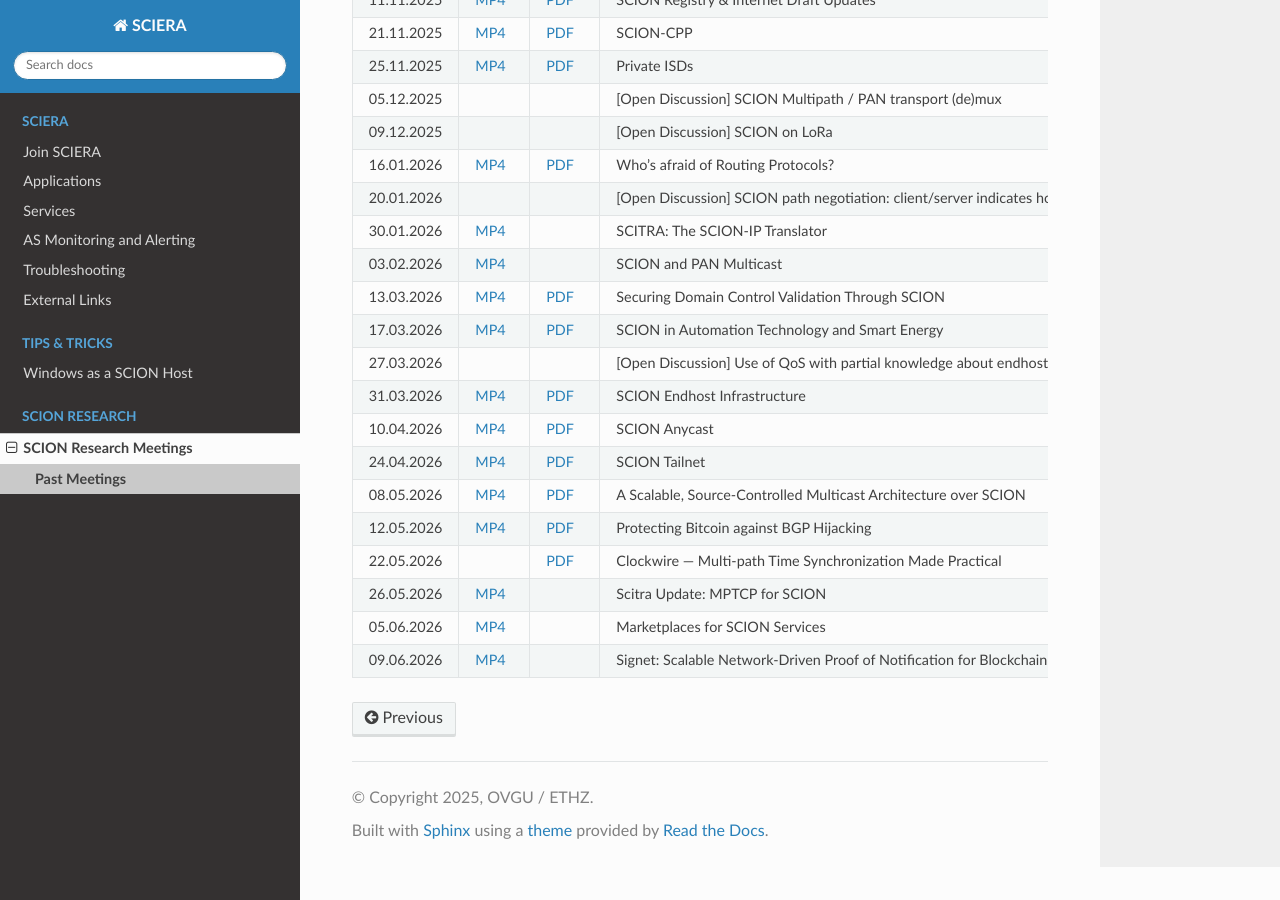
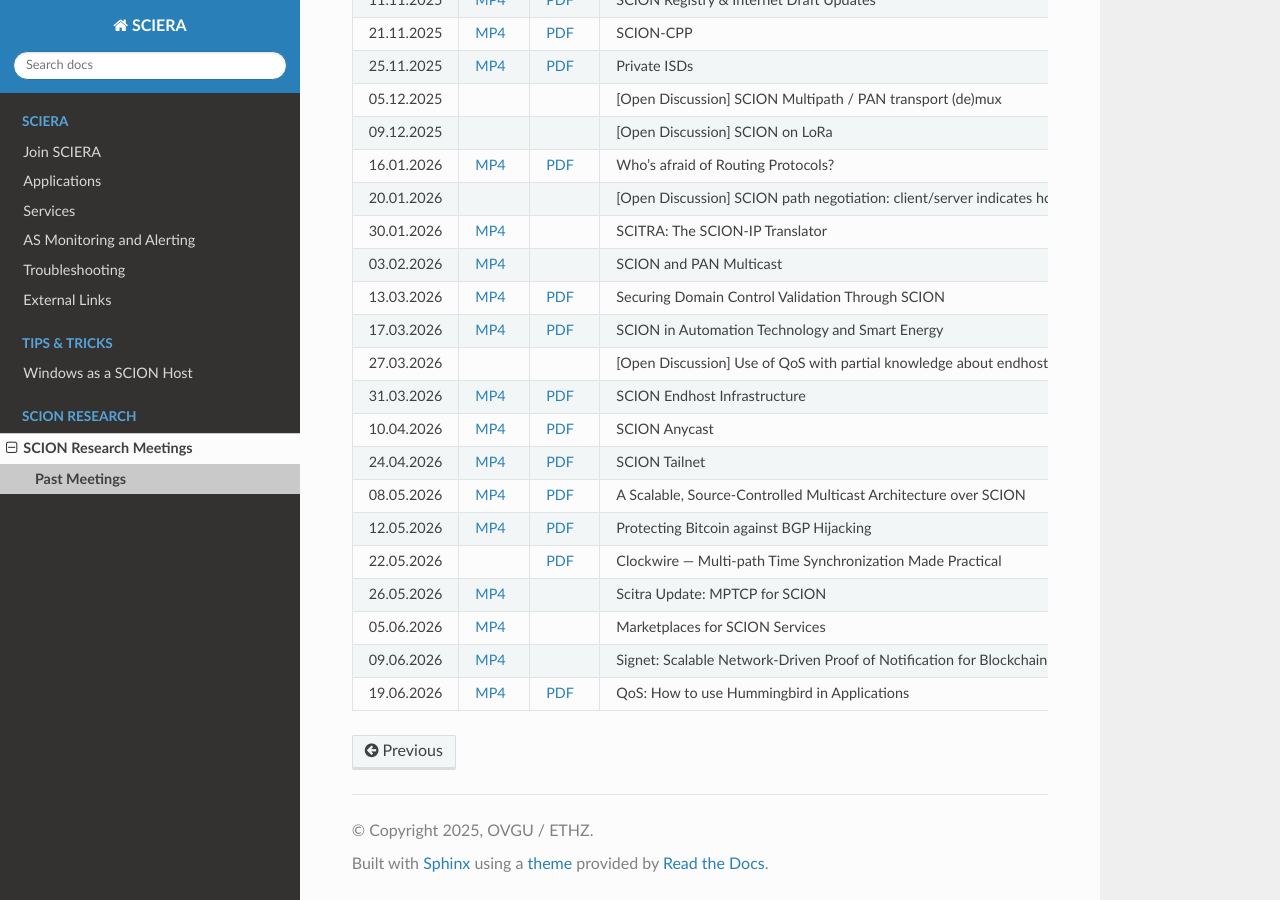
Before and after one commit to netsys-lab/scion-education-network-documentation, a Sphinx documentation site: the page built from docs/source/scion-research/meetings/past.rst, in a window 1280 px wide and 900 px high, scrolled down 1181 px. Built offline with Sphinx 7.4.7 and the Read the Docs theme 3.1.0, drawn with Linux system fonts in a browser that asks for light colours.

Commit message:
How to use Hummingbird in Applications (#51)
* Add video.

* Add PDF.

```diff
--- a/docs/source/scion-research/meetings/past.rst
+++ b/docs/source/scion-research/meetings/past.rst
@@ -309,3 +309,9 @@
       - Signet: Scalable Network-Driven Proof of Notification for Blockchain Systems
       - Elham Ehsani (ETH Zurich)
       -
+    * - 19.06.2026
+      - `MP4 <https://drive.google.com/file/d/19004P63o8L0gx2DnrkcUN2UmqnZKI9tD/view>`__
+      - `PDF <https://drive.google.com/file/d/1q-p9Dp6V2zTr-awAM2Ch2T4RzRKgv-xV/view>`__
+      - QoS: How to use Hummingbird in Applications
+      - Maciej Byczko (ETH Zurich)
+      -
```
